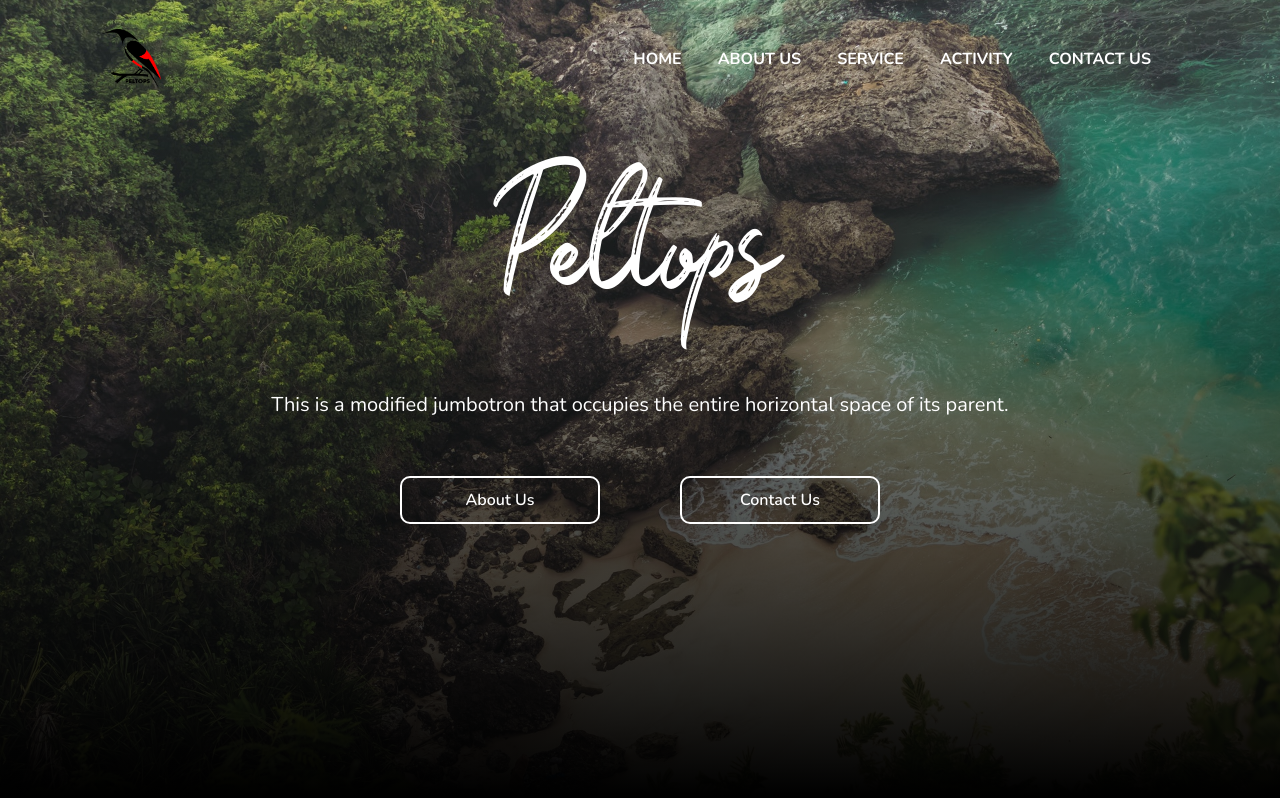
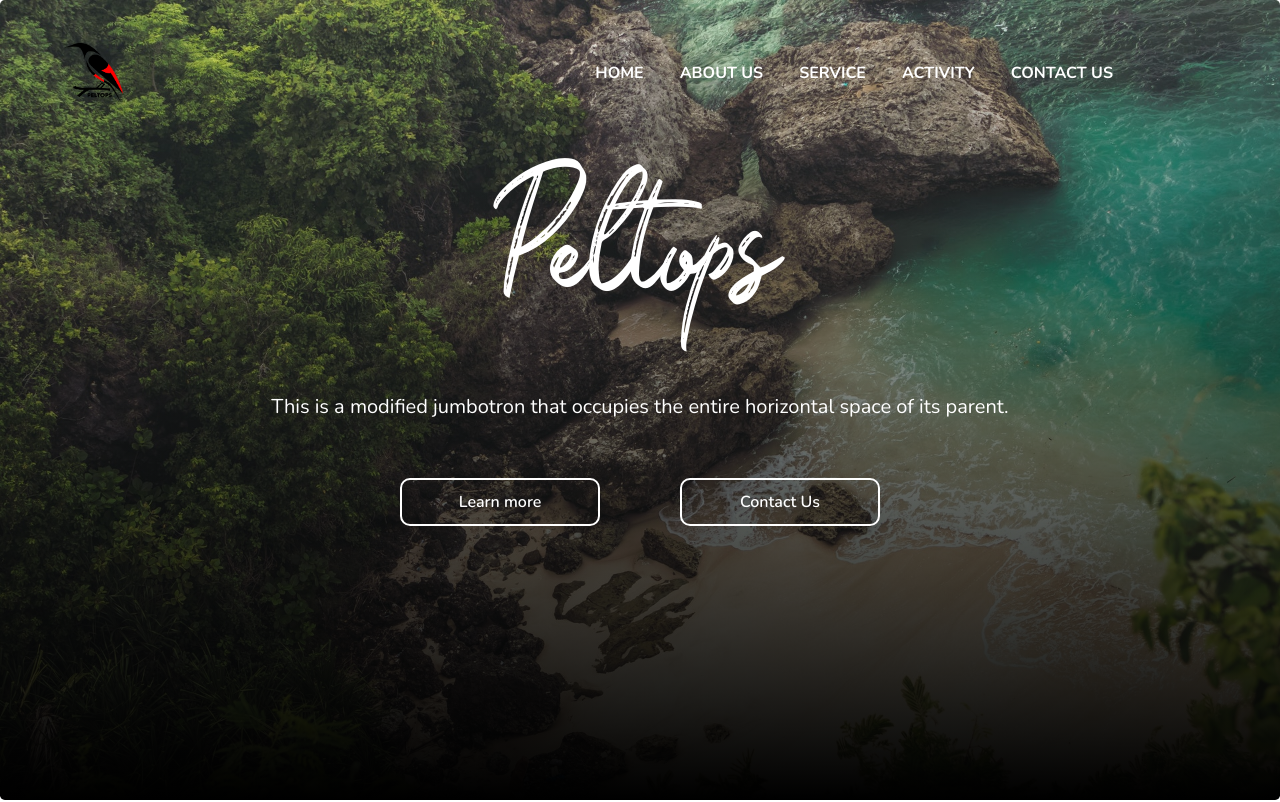
Before and after one commit to peltops/peltops.github.io, a plain HTML site: page index.html in a window 1280 px wide. Shown: the top 802 px of the page. Drawn offline with nearby package versions, Linux system fonts and the light colour scheme.

Commit message:
Add files via upload

```diff
--- a/css/style.css
+++ b/css/style.css
@@ -58,7 +58,7 @@
   text-transform: uppercase;
   margin-right: 20px;
   font-weight: 700;
-  color: black !important;
+  color: white !important;
 }
 .navbar-toggler span {
   color: black !important;
@@ -154,7 +154,11 @@
     color: white !important;
   }
   .jumbotron {
-    margin-top: -120px;
+    margin-top: 0px;
+  }
+  .nav-cus {
+    margin-top: -50px;
+    position: absolute;
   }
   .contact-list p {
     text-align: left;
--- a/index.html
+++ b/index.html
@@ -31,7 +31,8 @@
         <h1>Welcome To Peltops</h1>
       </div>
     </div>
-    <div class="container">
+    <div class="jumbotron" id="home">
+      <div class="container nav-cus">
         <header class="head my-3">
           <nav class="navbar navbar-expand-lg navbar-light head__custom-nav">
             <a class="navbar-brand d-flex align-items-center" href="index.html">
@@ -49,7 +50,7 @@
               data-target="#navbarNav"
             >
               <span class="menu-btn"
-              ><img src="img/list.png" alt="menu" width="25px"
+                ><img src="img/list2.png" alt="menu" width="30px"
               /></span>
             </button>
             <div
@@ -79,7 +80,6 @@
           </nav>
         </header>
       </div>
-    <div class="jumbotron jumbotron-fluid" id="home">
       <div class="container banner">
         <h1 class="display-4 name-logo">Peltops</h1>
         <p class="lead">
@@ -87,7 +87,7 @@
           of its parent.
         </p>
         <div class="row custom-btn-banner">
-          <a class="btn" href="index.html#about" role="button">About Us</a>
+          <a class="btn" href="index.html#about" role="button">Learn more</a>
           <a class="btn" href="index.html#contact" role="button">Contact Us</a>
         </div>
       </div>
```
Also changed, not shown: img/list2.png (added). Lines whose indentation alone changed are shown as unchanged.
